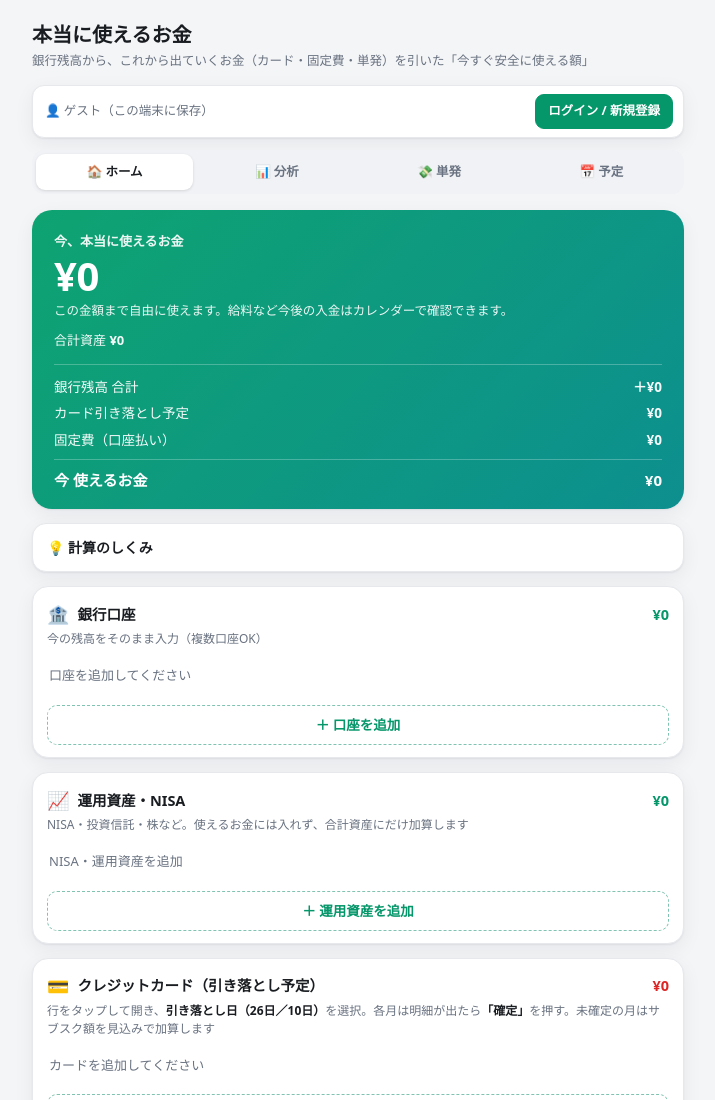
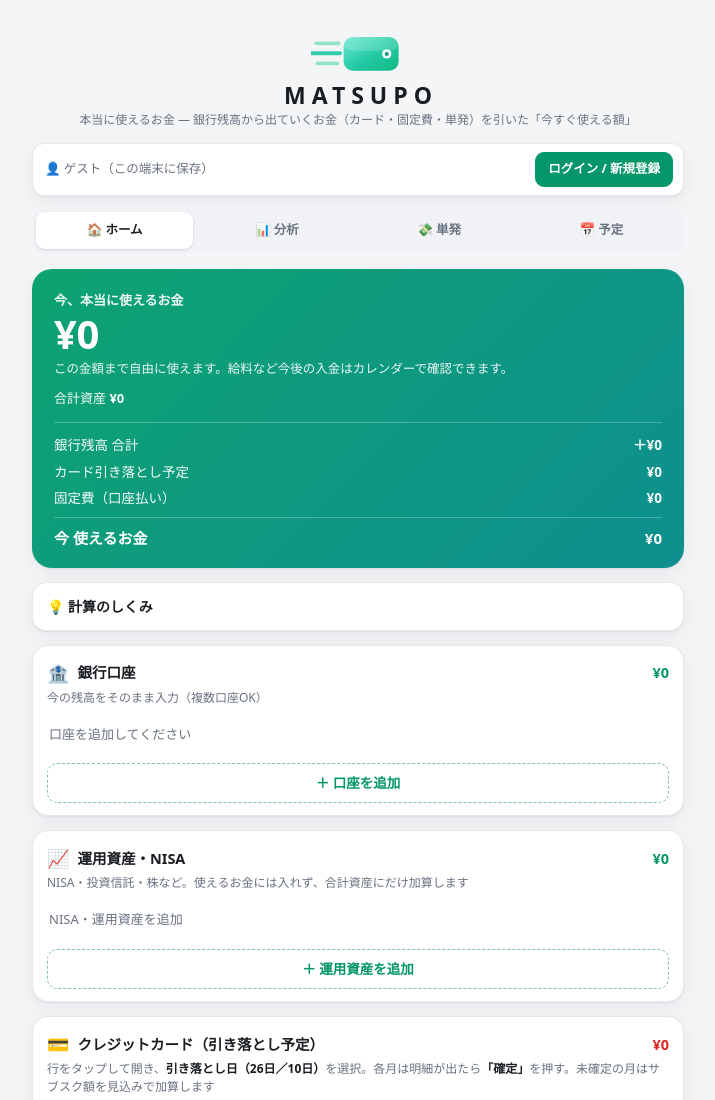
Before and after one commit to takumimatsumura2025-max/money, a plain HTML site: page index.html in a window 1280 px wide. Shown: the top 1100 px of the page, without its empty margins (282-997 px from the left). Drawn offline with Linux system fonts and the light colour scheme.

Commit message:
Add files via upload

```diff
--- a/index.html
+++ b/index.html
@@ -1,6 +1,4 @@
-<meta charset="utf-8" />
-<meta name="viewport" content="width=device-width, initial-scale=1, viewport-fit=cover" />
-<title>本当に使えるお金</title>
+<title>MATSUPO ― 本当に使えるお金</title>
 <style>
   :root {
     --bg:#f4f5f7; --surface:#ffffff; --text:#191c20; --muted:#697280;
@@ -36,8 +34,10 @@
   html,body { margin:0; }
   body { background:var(--bg); color:var(--text); font-family: system-ui, -apple-system, "Hiragino Sans", "Hiragino Kaku Gothic ProN", "Noto Sans JP", "Yu Gothic UI", Meiryo, sans-serif; line-height:1.5; -webkit-text-size-adjust:100%; }
   .wrap { max-width:680px; margin:0 auto; padding:18px 14px 72px; }
-  .app-title { font-size:20px; font-weight:800; margin:2px 0 2px; }
-  .app-sub { color:var(--muted); font-size:12.5px; margin:0 0 14px; }
+  .brand { display:flex; flex-direction:column; align-items:center; gap:2px; margin:4px 0 4px; }
+  .brand-icon { width:94px; height:60px; display:block; }
+  .brand-name { font-weight:800; font-size:23px; letter-spacing:.26em; color:var(--text); padding-left:.26em; line-height:1; }
+  .app-sub { color:var(--muted); font-size:12px; margin:2px 0 14px; text-align:center; }
 
   .tabs { display:flex; gap:5px; margin-bottom:16px; background:var(--chip); padding:4px; border-radius:12px; }
   .tab { flex:1; font:inherit; font-weight:700; font-size:12.5px; color:var(--muted); background:transparent; border:none; border-radius:9px; padding:9px 3px; cursor:pointer; white-space:nowrap; }
@@ -243,8 +243,26 @@
 </style>
 
 <div class="wrap">
-  <h1 class="app-title">本当に使えるお金</h1>
-  <p class="app-sub">銀行残高から、これから出ていくお金（カード・固定費・単発）を引いた「今すぐ安全に使える額」</p>
+  <div class="brand">
+    <svg class="brand-icon" viewBox="0 0 150 96" xmlns="http://www.w3.org/2000/svg" role="img" aria-label="MATSUPO ロゴ">
+      <defs>
+        <linearGradient id="mgWallet" x1="0%" y1="0%" x2="100%" y2="100%">
+          <stop offset="0%" stop-color="#6ee7d3" />
+          <stop offset="55%" stop-color="#22c9a3" />
+          <stop offset="100%" stop-color="#10b981" />
+        </linearGradient>
+      </defs>
+      <line x1="8" y1="34" x2="44" y2="34" stroke="#34d399" stroke-width="6" stroke-linecap="round" opacity="0.5" />
+      <line x1="0" y1="50" x2="46" y2="50" stroke="#22c9a3" stroke-width="6.5" stroke-linecap="round" opacity="0.92" />
+      <line x1="10" y1="66" x2="42" y2="66" stroke="#34d399" stroke-width="6" stroke-linecap="round" opacity="0.5" />
+      <rect x="52" y="24" width="88" height="54" rx="15" fill="url(#mgWallet)" />
+      <rect x="52" y="24" width="88" height="22" rx="15" fill="#ffffff" opacity="0.16" />
+      <circle cx="121" cy="51" r="7.5" fill="#ffffff" opacity="0.92" />
+      <circle cx="121" cy="51" r="3.2" fill="#0f9b7a" />
+    </svg>
+    <span class="brand-name">MATSUPO</span>
+  </div>
+  <p class="app-sub">本当に使えるお金 ― 銀行残高から出ていくお金（カード・固定費・単発）を引いた「今すぐ使える額」</p>
 
   <div class="acct-bar" id="acctBar"></div>
 
```
